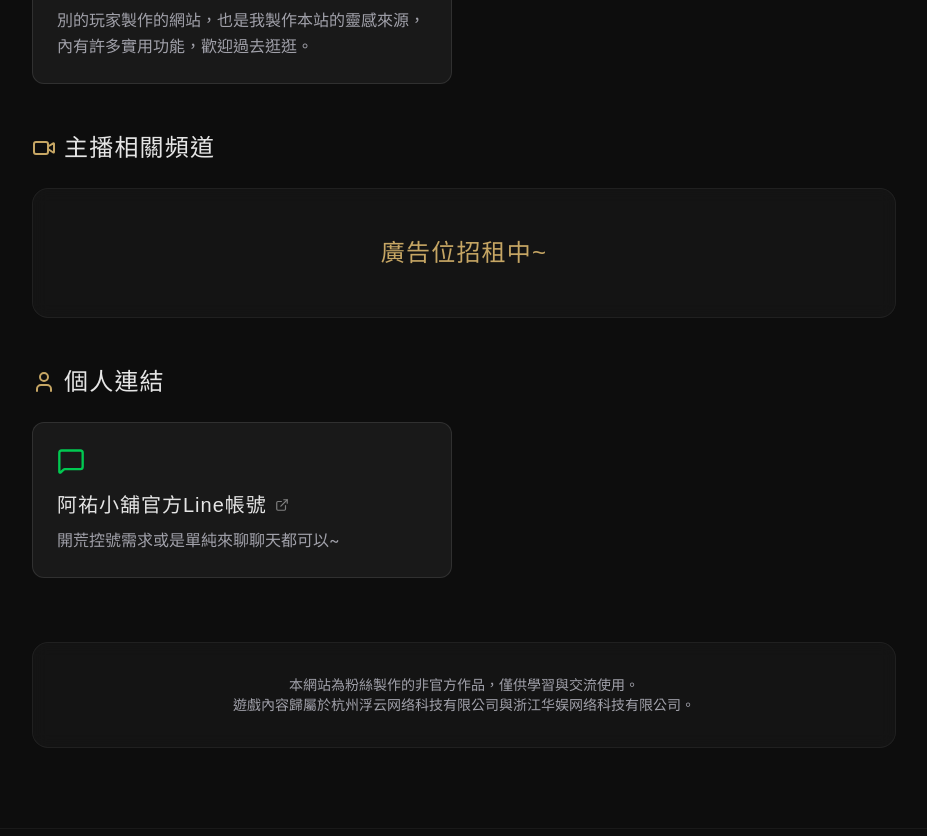
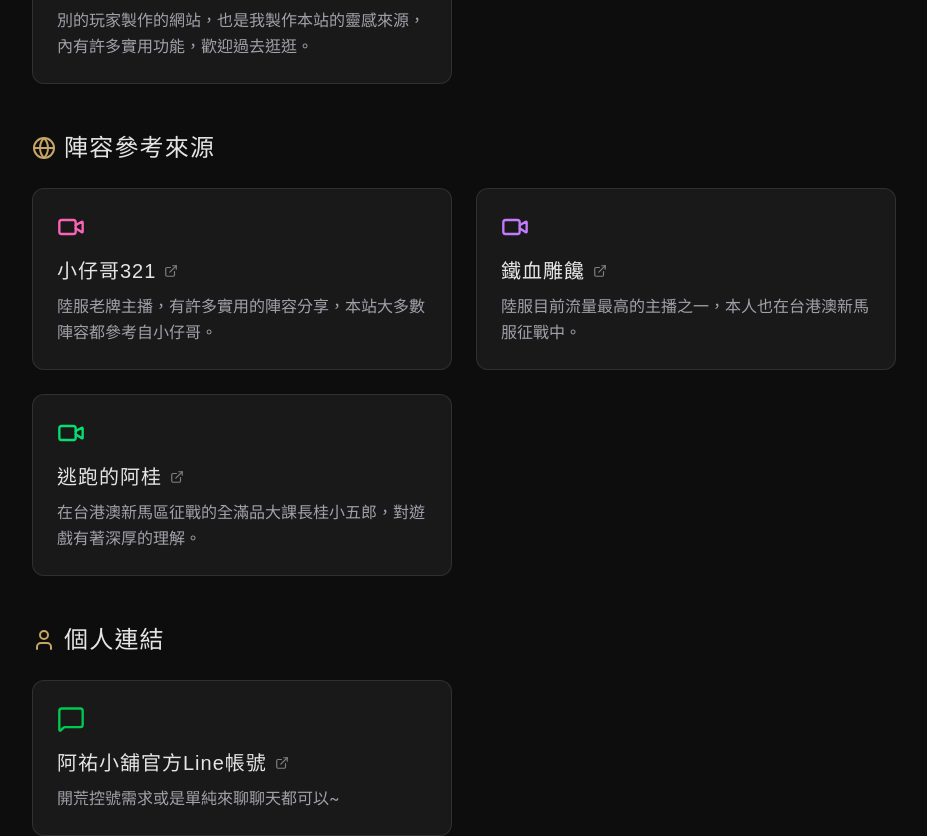
Before and after one commit to 21389081/sanmou_wiki, a Next.js app: page /info in a window 1280 px wide. Shown: the part 1440-2276 px from the top of the page, without its empty margins (176-1103 px from the left). Built offline with nearby package versions, Linux system fonts and the light colour scheme; no server answers; the database is empty.

Commit message:
修改info頁面內容、新增相關連結、修改首頁文本

```diff
--- a/src/app/info/page.tsx
+++ b/src/app/info/page.tsx
@@ -147,11 +147,34 @@ export default function InfoPage() {
 
             <section className='mb-12'>
                 <h2 className='text-2xl font-serif mb-6 flex items-center gap-2'>
-                    <Video size={24} className='text-accent-gold' />
-                    主播相關頻道
+                    <Globe size={24} className='text-accent-gold' />
+                    陣容參考來源
                 </h2>
-                <div className='p-12 glass rounded-2xl border-white/5 text-center'>
-                    <p className='text-2xl font-serif text-accent-gold'>廣告位招租中~</p>
+                <div className='grid gap-6 md:grid-cols-2'>
+                    <LinkCard
+                        title='小仔哥321'
+                        description='陸服老牌主播，有許多實用的陣容分享，本站大多數陣容都參考自小仔哥。'
+                        href='https://space.bilibili.com/477537407?spm_id_from=333.337.0.0'
+                        icon={Video}
+                        external
+                        color='text-pink-400'
+                    />
+                    <LinkCard
+                        title='鐵血雕饞'
+                        description='陸服目前流量最高的主播之一，本人也在台港澳新馬服征戰中。'
+                        href='https://space.bilibili.com/345551781?spm_id_from=333.337.0.0'
+                        icon={Video}
+                        external
+                        color='text-purple-400'
+                    />
+                    <LinkCard
+                        title='逃跑的阿桂'
+                        description='在台港澳新馬區征戰的全滿品大課長桂小五郎，對遊戲有著深厚的理解。'
+                        href='https://www.youtube.com/@RunawayKatsura'
+                        icon={Video}
+                        external
+                        color='text-green-400'
+                    />
                 </div>
             </section>
 
@@ -175,8 +198,6 @@ export default function InfoPage() {
             <div className='mt-16 p-8 glass rounded-2xl border-white/5 text-center'>
                 <p className='text-foreground-muted text-sm'>
                     本網站為粉絲製作的非官方作品，僅供學習與交流使用。
-                    <br />
-                    遊戲內容歸屬於杭州浮云网络科技有限公司與浙江华娱网络科技有限公司。
                 </p>
             </div>
         </div>
--- a/src/app/page.tsx
+++ b/src/app/page.tsx
@@ -11,7 +11,6 @@ import {
     Search,
     Shield,
     Swords,
-    MapPin,
     Puzzle,
 } from 'lucide-react';
 import { useState, useRef, useEffect } from 'react';
@@ -156,13 +155,13 @@ export default function Home() {
                     transition={{ duration: 0.6 }}
                     className='mb-4 inline-block px-3 py-1 bg-accent-gold/10 border border-accent-gold/20 rounded-full text-accent-gold text-xs uppercase tracking-[0.2em]'
                 >
-                    S3 賽季即將來臨
+                    第一批次 S4 賽季即將來臨
                 </motion.div>
                 <h1 className='text-4xl md:text-5xl font-serif mb-4 text-accent-gold  leading-tight'>
                     三謀<span className='text-foreground'>資料庫</span>
                 </h1>
                 <p className='text-foreground-muted max-w-xl mx-auto text-lg'>
-                    開始今日的三謀大學習。
+                    開始今日的三謀大學習，白板打贏課長指日可待。
                 </p>
             </div>
 
@@ -265,7 +264,7 @@ export default function Home() {
                                                             fill
                                                             sizes='40px'
                                                             className='object-cover'
-                                                             loading="lazy"
+                                                            loading='lazy'
                                                         />
                                                     </div>
                                                     <span className='text-sm font-medium group-hover:text-accent-gold transition-colors'>
@@ -293,7 +292,7 @@ export default function Home() {
                                                             fill
                                                             sizes='32px'
                                                             className='object-cover'
-                                                             loading="lazy"
+                                                            loading='lazy'
                                                         />
                                                     </div>
                                                     <span className='text-sm font-medium group-hover:text-accent-gold transition-colors'>
```
Lines whose indentation alone changed are shown as unchanged.
